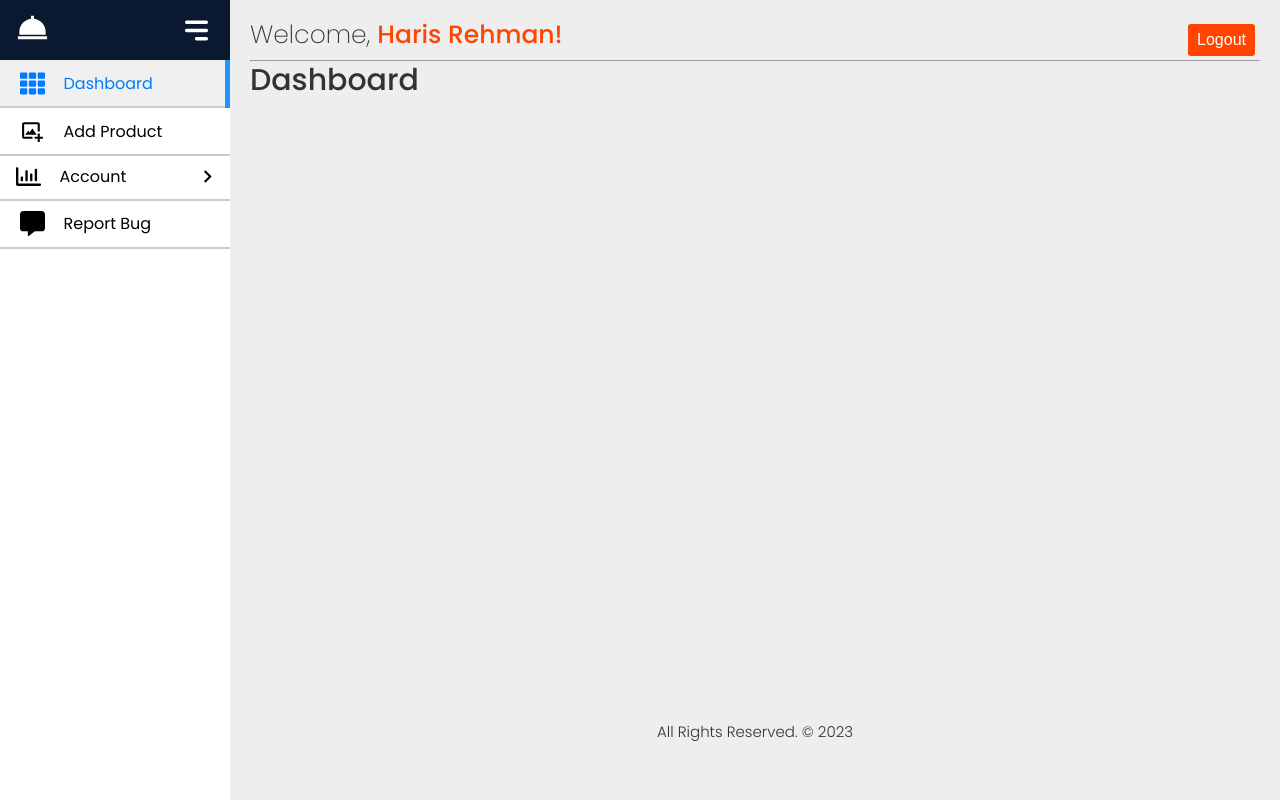
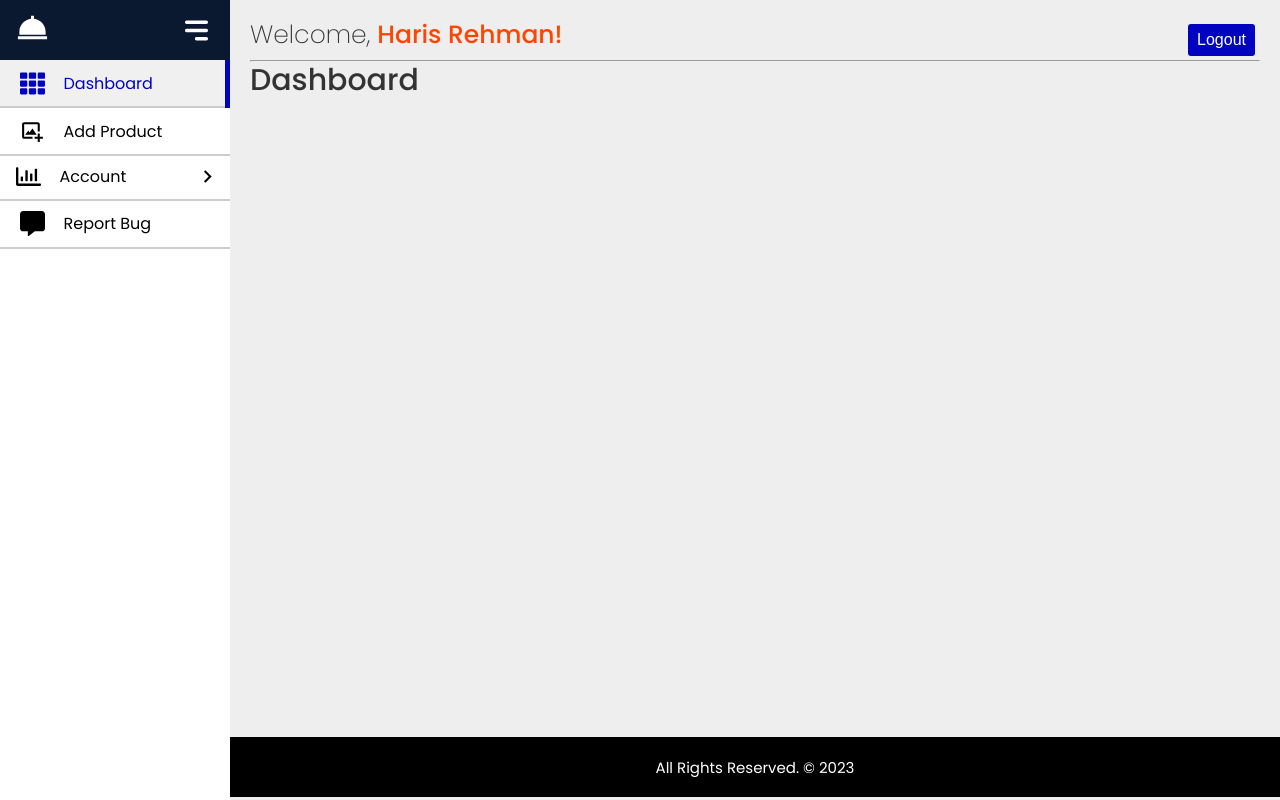
Before and after one commit to Harri200191/Product-Management, a React (Create React App) app in the folder frontend/: page /dashboard in a window 1280 px wide. Built offline with nearby package versions, Linux system fonts and the light colour scheme.

Commit message:
Added a lot of stuff

```diff
--- a/frontend/src/components/footer/Footer.jsx
+++ b/frontend/src/components/footer/Footer.jsx
@@ -2,8 +2,8 @@ import React from "react";
 
 const Footer = () => {
   return (
-    <div className="--flex-center --py2">
-      <p>All Rights Reserved. &copy; 2023</p>
+    <div className="footer">
+      All Rights Reserved. &copy; 2023
     </div>
   );
 };
--- a/frontend/src/components/header/Header.jsx
+++ b/frontend/src/components/header/Header.jsx
@@ -1,8 +1,9 @@
 import React from "react";
 import { useDispatch, useSelector } from "react-redux";
-import { useNavigate } from "react-router-dom";
+import { NavLink, useNavigate } from "react-router-dom";
 
 const Header = () => {
+
   return (
     <div className="--pad header">
       <div className="--flex-between">
@@ -10,9 +11,11 @@ const Header = () => {
           <span className="--fw-thin">Welcome, </span>
           <span className="--color-danger">Haris Rehman!</span>
         </h3>
-        <button className="--btn --btn-danger">
-          Logout
-        </button>
+        <NavLink to={"/"}>
+          <button className="--btn --btn-custom">
+            Logout
+          </button>
+        </NavLink>
       </div>
       <hr />
     </div>
--- a/frontend/src/components/sidebar/Sidebar.scss
+++ b/frontend/src/components/sidebar/Sidebar.scss
@@ -126,7 +126,7 @@
   }
 
   .active {
-    color: var(--color-primary);
+    color: var(--color-custom);
     display: block;
     position: relative;
     width: 100%;
@@ -141,7 +141,7 @@
     height: 100%;
     right: 0;
     top: 0;
-    background-color: var(--light-blue);
+    background-color: var(--color-custom);
   }
 
   .sublink .sidebar-item .sidebar-title {
--- a/frontend/src/components/sidebar/SidebarItem.jsx
+++ b/frontend/src/components/sidebar/SidebarItem.jsx
@@ -10,7 +10,10 @@ const SidebarItem = ({ item, isOpen }) => {
 
   if (item.childrens) {
     return (
-      <div className={ expandMenu ? "sidebar-item s-parent open" : "sidebar-item s-parent" }>
+      <div
+        className={
+          expandMenu ? "sidebar-item s-parent open" : "sidebar-item s-parent"
+        }>
         <div className="sidebar-title">
           <span>
             {item.icon && <div className="icon">{item.icon}</div>}
--- a/frontend/src/index.css
+++ b/frontend/src/index.css
@@ -20,6 +20,7 @@
   --color-primary: #007bff;
   --color-success: #28a745;
   --color-danger: orangered;
+  --color-custom: #0003bf;
 }
 
 * {
@@ -283,6 +284,7 @@ p {
   padding: 1rem 0;
 }
 .--py2 {
+  margin-top: 20px;
   padding: 2rem 0;
 }
 .--px {
@@ -332,6 +334,12 @@ p {
   color: #fff;
   background: orangered;
 }
+
+.--btn-custom {
+  color: #fff;
+  background: var(--color-custom);
+}
+
 
 .--btn-success {
   color: #fff;
@@ -558,3 +566,40 @@ a:hover {
 .--mybtn2:hover {
   transform: translateY(-2px);
 }
+
+
+.boxes{
+  margin-top: 459px;
+}
+
+.rectangle {
+  width: 230px; /* Width of the rectangles */
+  height: 20px; /* Height of the rectangles */
+}
+
+/* Different colors for each rectangle */
+.red {
+  background-color: rgb(0, 2, 91);
+}
+
+.green {
+  background-color: rgb(0, 170, 197);
+}
+
+.blue {
+  background-color: blue;
+}
+
+
+.footer{
+  font-size: 15px;
+  color: white;
+  background-color: rgb(0, 0, 0);
+  width : 100%;
+  height: 60px;
+  display: flex;
+  justify-content: center;
+  align-items: center;
+  margin-top: 35px;
+  padding: 2rem 0;
+}
--- a/frontend/src/redux/features/auth/authslice.js
+++ b/frontend/src/redux/features/auth/authslice.js
@@ -1,7 +1,16 @@
 import { createSlice } from '@reduxjs/toolkit'
+const name = JSON.parse(localStorage.getItem("name"));
 
 const initialState = {
-    isLoggedIn: false
+    isLoggedIn: false,
+    name: name ? name : "",
+    user: {
+      name: "",
+      email: "",
+      phone: "",
+      bio: "",
+      photo: "",
+    },
 }
 
 const authslice = createSlice({
```
